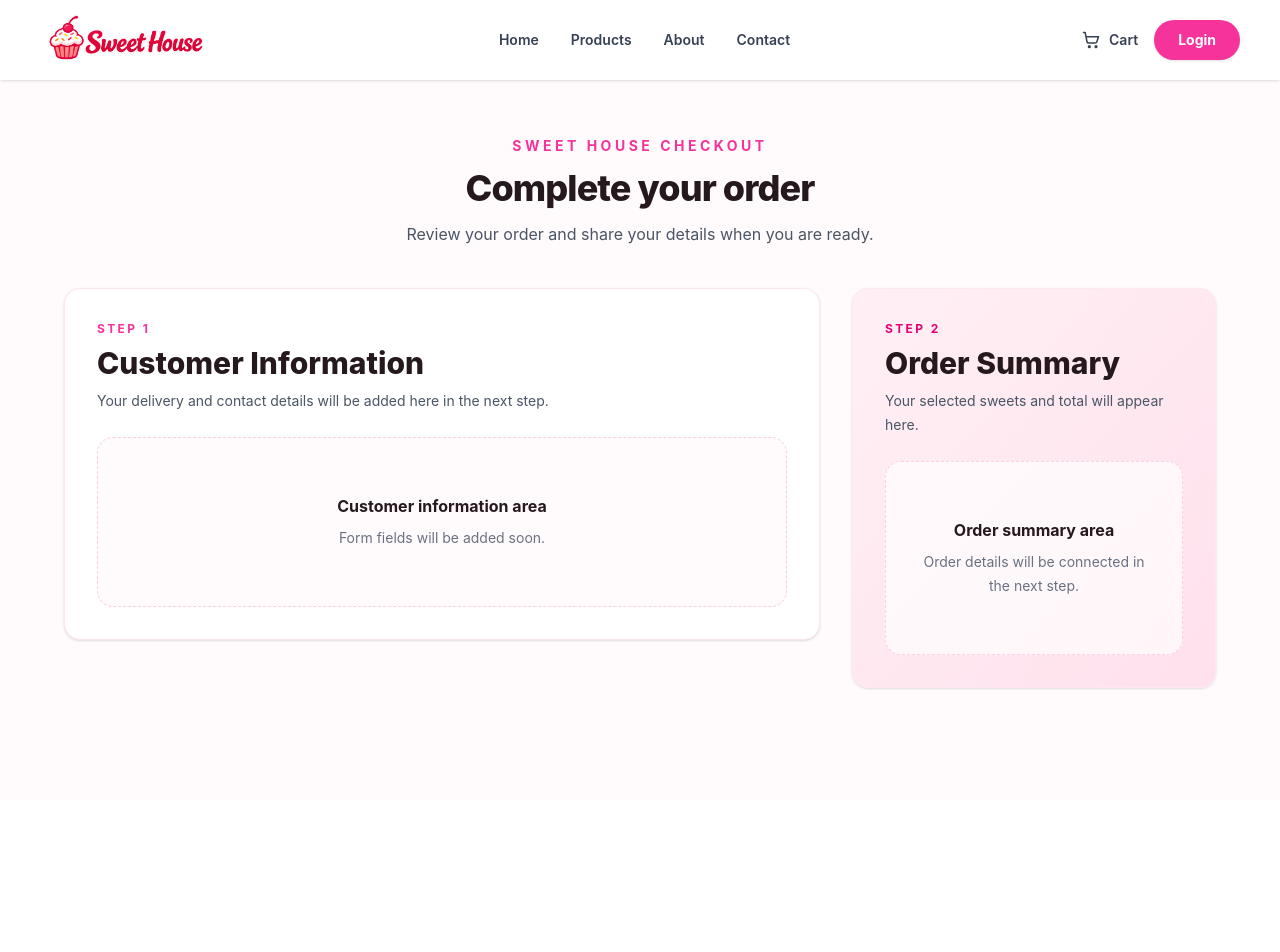
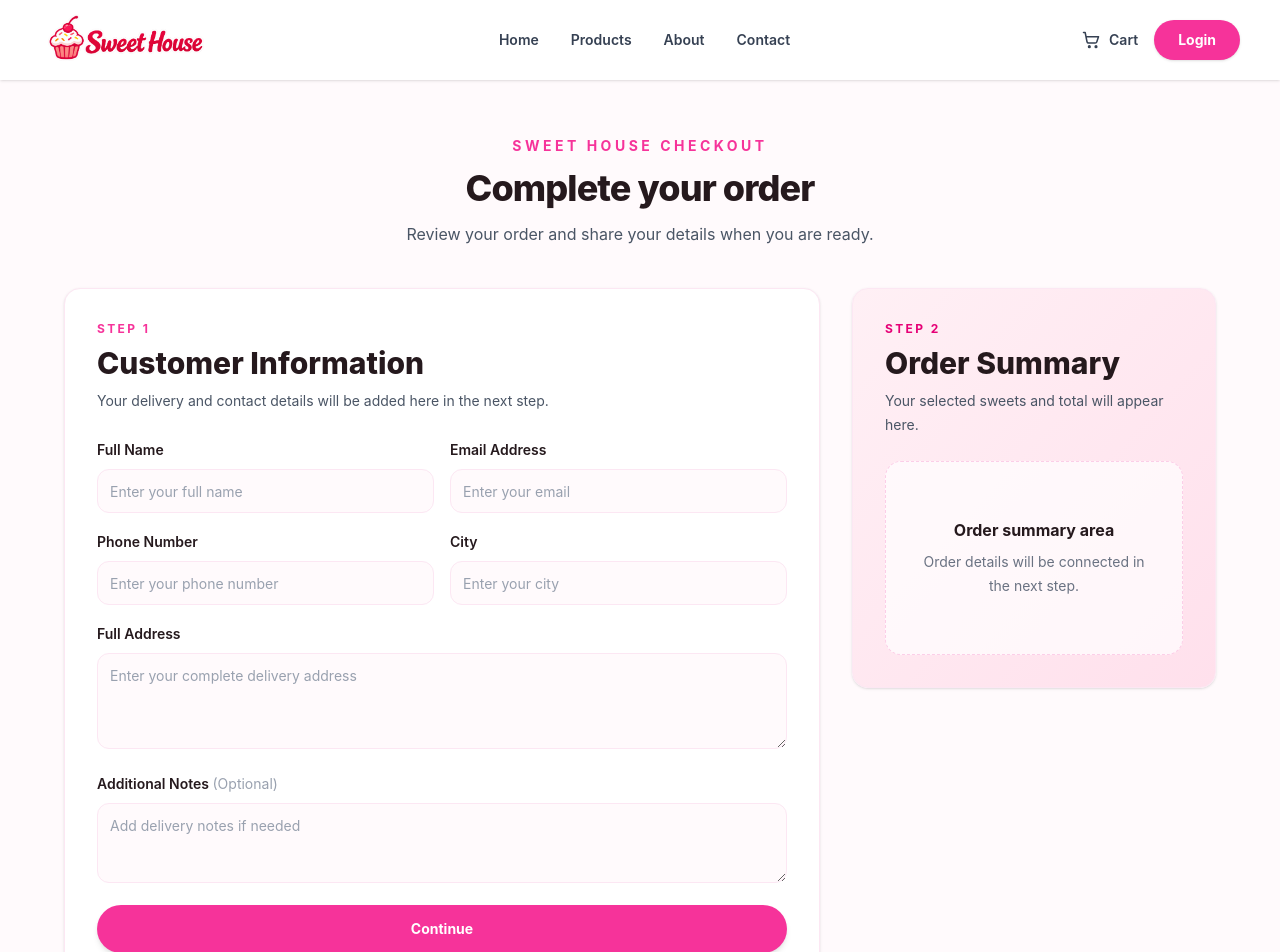
Before and after one commit to Naser-frontend/sweet-house, a React app in the folder frontend/: page /checkout in a window 1280 px wide. Shown: the top 952 px of the page. Before the commit the page ends 800 px from the top, so only its background shows below. Built offline with nearby package versions, Linux system fonts and the light colour scheme; the HTML template or start-up script is replaced by a standard one.

Commit message:
add customer information form to checkout

```diff
--- a/frontend/src/pages/Checkout.jsx
+++ b/frontend/src/pages/Checkout.jsx
@@ -1,4 +1,50 @@
+import { useState } from "react";
+
 function Checkout() {
+  const [formData, setFormData] = useState({
+    fullName: "",
+    email: "",
+    phone: "",
+    city: "",
+    address: "",
+    notes: "",
+  });
+  const [errors, setErrors] = useState({});
+  const [isSubmitted, setIsSubmitted] = useState(false);
+
+  function handleChange(event) {
+    const { name, value } = event.target;
+    setFormData((current) => ({ ...current, [name]: value }));
+    setErrors((current) => ({ ...current, [name]: "", form: "" }));
+    setIsSubmitted(false);
+  }
+
+  function handleSubmit(event) {
+    event.preventDefault();
+    const nextErrors = {};
+    const emailPattern = /^[^\s@]+@[^\s@]+\.[^\s@]+$/;
+
+    if (!formData.fullName.trim()) nextErrors.fullName = "Full name is required.";
+    if (!formData.email.trim()) {
+      nextErrors.email = "Email address is required.";
+    } else if (!emailPattern.test(formData.email)) {
+      nextErrors.email = "Enter a valid email address.";
+    }
+    if (!formData.phone.trim()) nextErrors.phone = "Phone number is required.";
+    if (!formData.city.trim()) nextErrors.city = "City is required.";
+    if (!formData.address.trim()) nextErrors.address = "Full address is required.";
+
+    setErrors(nextErrors);
+    setIsSubmitted(Object.keys(nextErrors).length === 0);
+  }
+
+  const inputClass = (field) =>
+    `mt-2 h-11 w-full rounded-xl border bg-[#fffafc] px-3 text-sm text-[#25191d] outline-none transition placeholder:text-gray-400 focus:bg-white focus:ring-4 focus:ring-pink-100 ${
+      errors[field]
+        ? "border-red-300 focus:border-red-400"
+        : "border-pink-100 focus:border-pink-400"
+    }`;
+
   return (
     <main className="min-h-[calc(100vh-5rem)] bg-[#fffafc] px-4 py-8 sm:px-6 sm:py-10 lg:px-8 lg:py-14">
       <div className="mx-auto max-w-6xl">
@@ -28,14 +74,49 @@ function Checkout() {
               </p>
             </div>
 
-            <div className="rounded-2xl border border-dashed border-pink-200 bg-[#fffafc] px-5 py-14 text-center sm:px-8">
-              <p className="text-base font-bold text-[#25191d]">
-                Customer information area
-              </p>
-              <p className="mt-2 text-sm leading-6 text-gray-500">
-                Form fields will be added soon.
-              </p>
-            </div>
+            <form onSubmit={handleSubmit} noValidate className="space-y-4">
+              <div className="grid grid-cols-1 gap-4 sm:grid-cols-2">
+                <div>
+                  <label htmlFor="checkout-full-name" className="text-sm font-semibold text-[#25191d]">Full Name</label>
+                  <input id="checkout-full-name" name="fullName" value={formData.fullName} onChange={handleChange} autoComplete="name" placeholder="Enter your full name" aria-invalid={Boolean(errors.fullName)} className={inputClass("fullName")} />
+                  {errors.fullName && <p className="mt-1 text-xs text-red-500">{errors.fullName}</p>}
+                </div>
+
+                <div>
+                  <label htmlFor="checkout-email" className="text-sm font-semibold text-[#25191d]">Email Address</label>
+                  <input id="checkout-email" name="email" type="email" value={formData.email} onChange={handleChange} autoComplete="email" placeholder="Enter your email" aria-invalid={Boolean(errors.email)} className={inputClass("email")} />
+                  {errors.email && <p className="mt-1 text-xs text-red-500">{errors.email}</p>}
+                </div>
+
+                <div>
+                  <label htmlFor="checkout-phone" className="text-sm font-semibold text-[#25191d]">Phone Number</label>
+                  <input id="checkout-phone" name="phone" type="tel" value={formData.phone} onChange={handleChange} autoComplete="tel" placeholder="Enter your phone number" aria-invalid={Boolean(errors.phone)} className={inputClass("phone")} />
+                  {errors.phone && <p className="mt-1 text-xs text-red-500">{errors.phone}</p>}
+                </div>
+
+                <div>
+                  <label htmlFor="checkout-city" className="text-sm font-semibold text-[#25191d]">City</label>
+                  <input id="checkout-city" name="city" value={formData.city} onChange={handleChange} autoComplete="address-level2" placeholder="Enter your city" aria-invalid={Boolean(errors.city)} className={inputClass("city")} />
+                  {errors.city && <p className="mt-1 text-xs text-red-500">{errors.city}</p>}
+                </div>
+              </div>
+
+              <div>
+                <label htmlFor="checkout-address" className="text-sm font-semibold text-[#25191d]">Full Address</label>
+                <textarea id="checkout-address" name="address" value={formData.address} onChange={handleChange} autoComplete="street-address" placeholder="Enter your complete delivery address" aria-invalid={Boolean(errors.address)} className={`${inputClass("address")} min-h-24 resize-y py-3`} />
+                {errors.address && <p className="mt-1 text-xs text-red-500">{errors.address}</p>}
+              </div>
+
+              <div>
+                <label htmlFor="checkout-notes" className="text-sm font-semibold text-[#25191d]">Additional Notes <span className="font-normal text-gray-400">(Optional)</span></label>
+                <textarea id="checkout-notes" name="notes" value={formData.notes} onChange={handleChange} placeholder="Add delivery notes if needed" className={`${inputClass("notes")} min-h-20 resize-y py-3`} />
+              </div>
+
+              <button type="submit" className="inline-flex h-12 w-full items-center justify-center rounded-full bg-pink-500 px-6 text-sm font-bold text-white shadow-md transition hover:-translate-y-0.5 hover:bg-pink-600 hover:shadow-lg">
+                Continue
+              </button>
+              {isSubmitted && <p className="text-center text-sm font-semibold text-green-600">Information saved for the next step.</p>}
+            </form>
           </section>
 
           <aside className="rounded-2xl border border-pink-100 bg-gradient-to-br from-[#fff0f5] to-[#ffe0ec] p-5 shadow-sm sm:p-7 lg:p-8">
```
